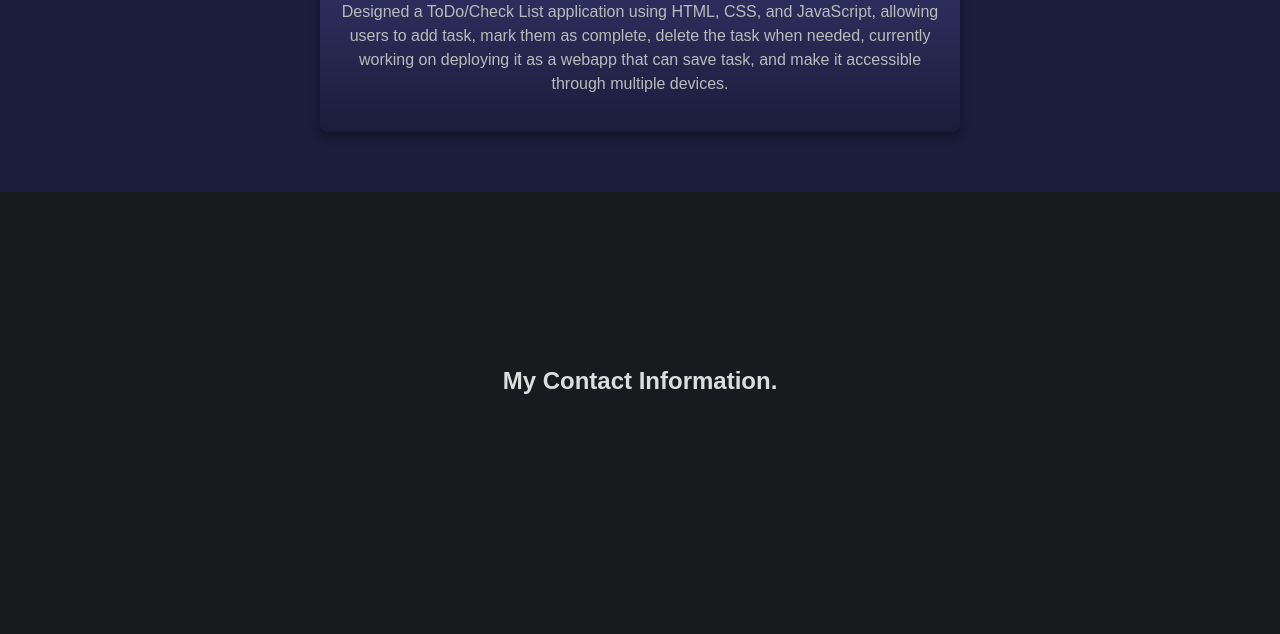
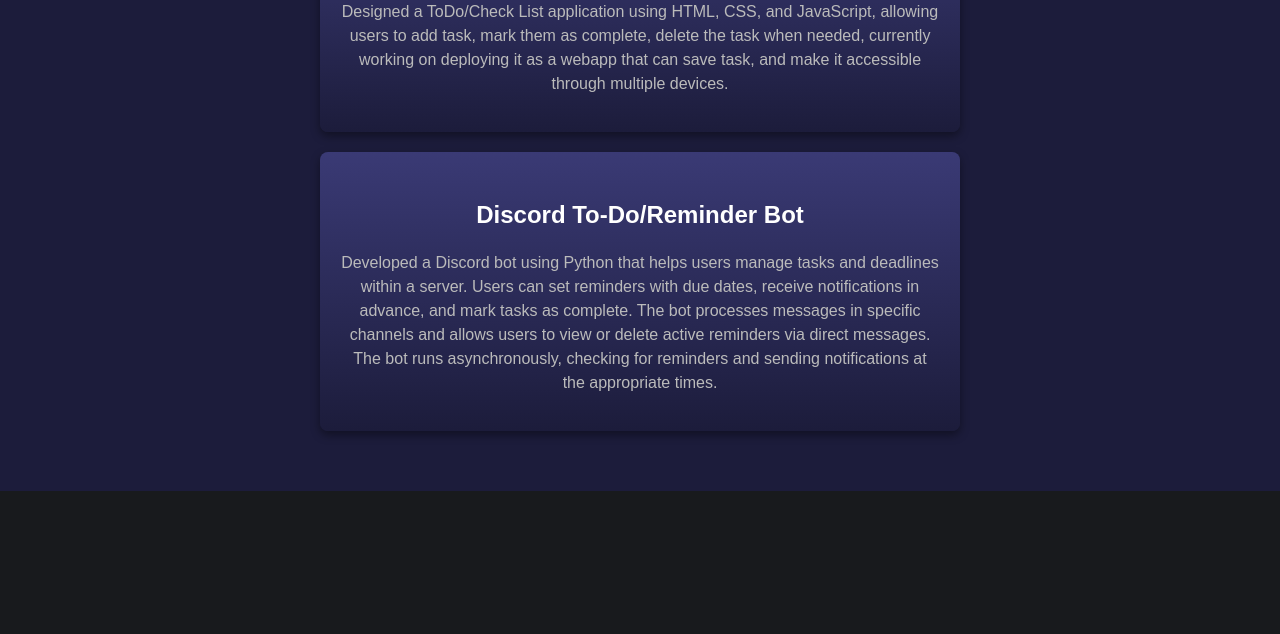
Before and after one commit to StevenHuW/Website, a plain HTML site: page index.html in a window 1280 px wide. Shown: the part 2671-3305 px from the top of the page. Drawn offline with nearby package versions, Linux system fonts and the light colour scheme.

Commit message:
Add files via upload

```diff
--- a/index.html
+++ b/index.html
@@ -155,6 +155,21 @@
             </div>
         </div>
 
+        <div class="project">
+            <div class="project__info">
+                <h3 class="project__title">Discord To-Do/Reminder Bot</h3>
+                <p class="project__description">
+                    Developed a Discord bot using Python that helps users manage tasks and deadlines within a server.
+                    Users can set reminders with due dates, receive notifications in advance, and mark tasks as
+                    complete.
+                    The bot processes messages in specific channels and allows users to view or delete active reminders
+                    via direct messages.
+                    The bot runs asynchronously, checking for reminders and sending notifications at the appropriate
+                    times.
+                </p>
+            </div>
+        </div>
+
     </section>
 
     <section class="contact" id="contact">
```
